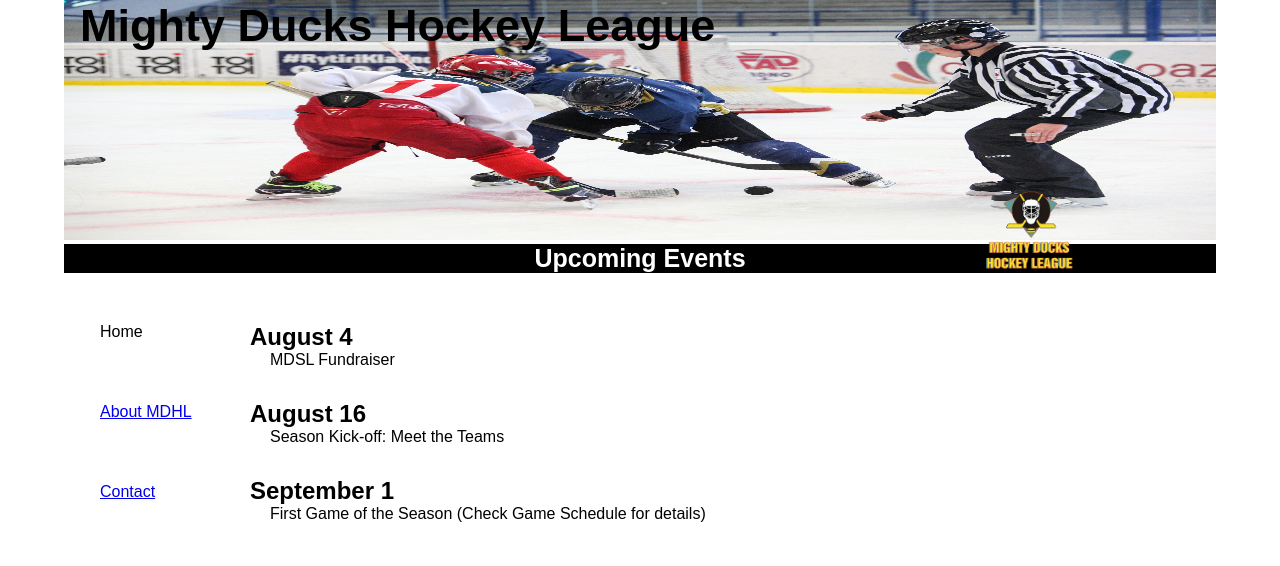
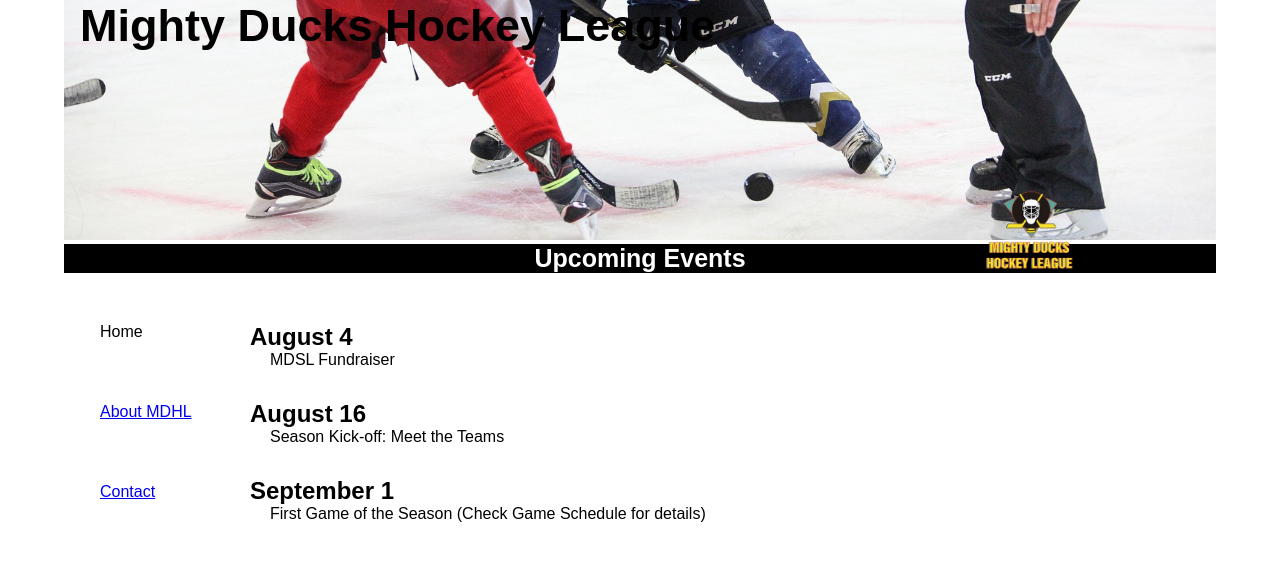
Before and after one commit to estebankaraputny/week-two-model-one, a plain HTML site: page index.html in a window 1280 px wide. Drawn offline with Linux system fonts and the light colour scheme.

Commit message:
:sparkles: New - css in all pages

```diff
--- a/style.css
+++ b/style.css
@@ -31,6 +31,8 @@
  .barraNavegacion-portada-image{
    width: 90vw;
    height: 30vh;
+   object-fit: cover;
+   object-position: 0 80%;
  }
 
  .barraNavegacion-links{
```
